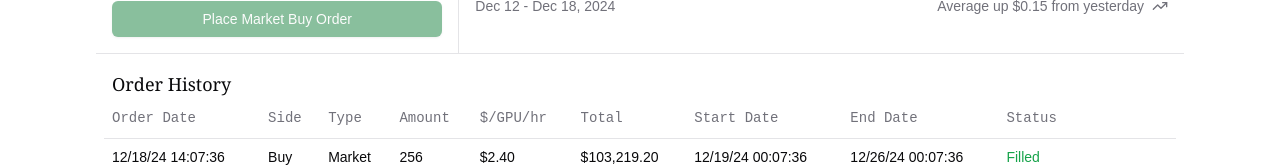
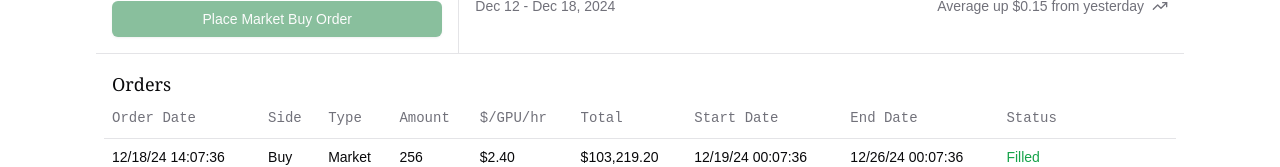
Before and after one commit to darzyx/gpu-auction-house, a Next.js app: page / in a window 1280 px wide. Shown: the part 468-635 px from the top of the page. Built offline with nearby package versions, Linux system fonts and the light colour scheme.

Commit message:
Rename components for clarity

```diff
--- a/src/app/page.tsx
+++ b/src/app/page.tsx
@@ -1,5 +1,5 @@
-import OrderHistory from "@/components/order-history";
-import PriceHistory from "@/components/price-history";
+import Orders from "@/components/orders";
+import Prices from "@/components/prices";
 import TradingForm from "@/components/trading-form";
 import { Separator } from "@/components/ui/separator";
 
@@ -22,12 +22,12 @@ export default function Home() {
                     <Separator orientation="vertical" />
                 </div>
                 <div className="p-4">
-                    <PriceHistory />
+                    <Prices />
                 </div>
             </div>
             <Separator />
             <div className="py-4 px-2">
-                <OrderHistory />
+                <Orders />
             </div>
         </div>
     );
--- a/src/components/order-history.tsx
+++ b/src/components/orders.tsx
@@ -59,10 +59,10 @@ const orders = [
     },
 ];
 
-export default function OrderHistory() {
+export default function Orders() {
     return (
         <div>
-            <h2 className="text-lg font-georgia px-2">Order History</h2>
+            <h2 className="text-lg font-georgia px-2">Orders</h2>
             <Table>
                 <TableHeader>
                     <TableRow>
--- a/src/components/price-history.tsx
+++ b/src/components/prices.tsx
@@ -20,7 +20,7 @@ const chartConfig = {
     low: { label: "Low", color: "hsl(var(--chart-3))" },
 } satisfies ChartConfig;
 
-export default function PriceHistory() {
+export default function Prices() {
     return (
         <div>
             <h2 className="text-lg font-georgia">Average Prices</h2>
```
